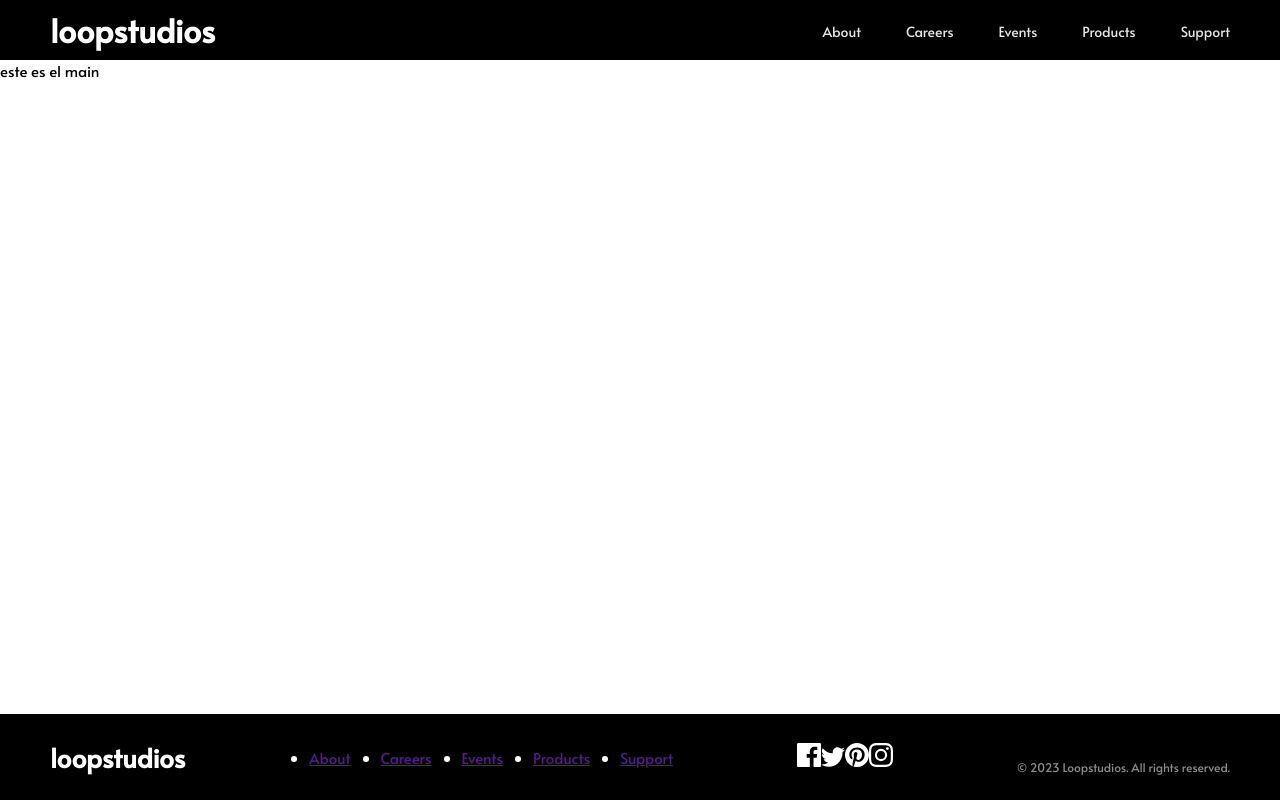
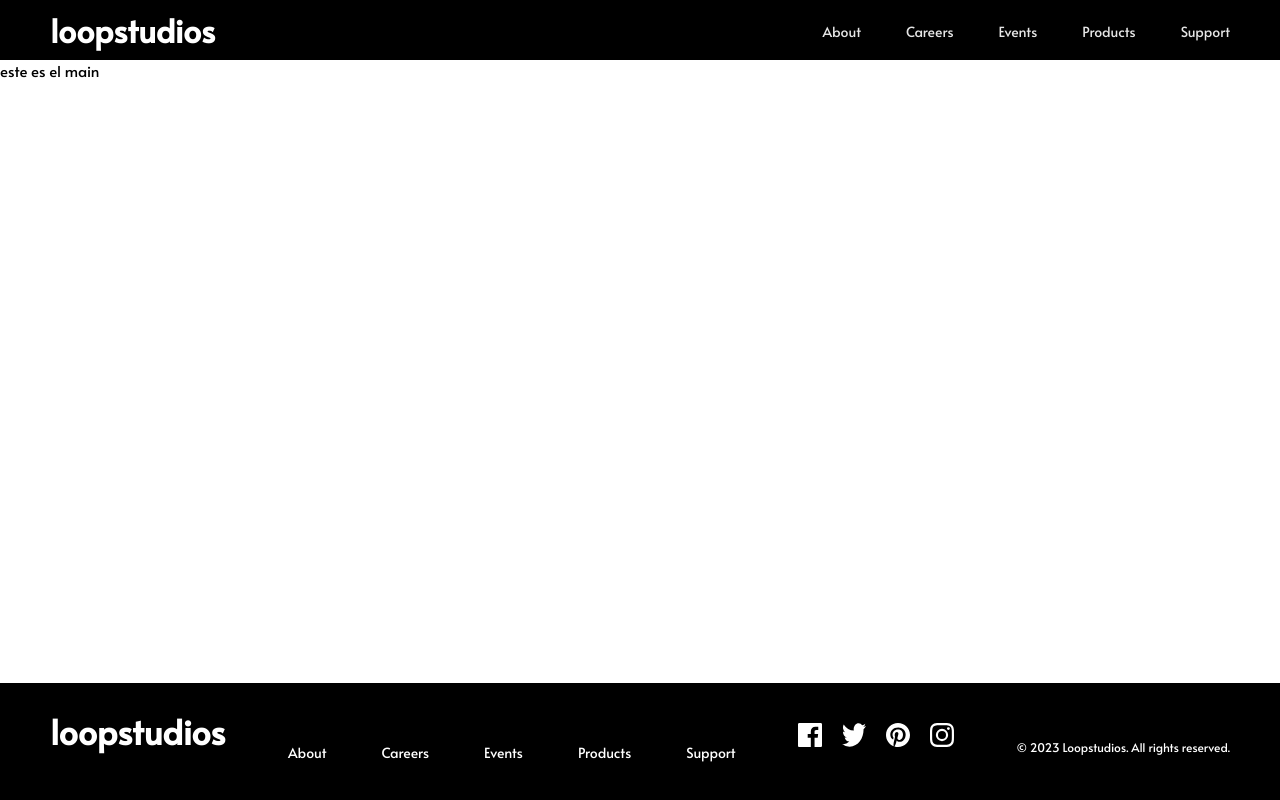
Before and after one commit to Hiceklent/Loop-Studios-LandingPage, a React (Vite) app: page / in a window 1280 px wide. Built offline with nearby package versions, Linux system fonts and the light colour scheme.

Commit message:
💄 [CHANGES] Cambios-de-estilo

```diff
--- a/src/components/common/footer/Footer.scss
+++ b/src/components/common/footer/Footer.scss
@@ -4,17 +4,21 @@
 
 Footer {
   display: flex;
-  /*justify-content: space-between;*/
+  justify-content: space-between;
+  align-items: center;
   background-color: $primary-color;
   color: $-white;
-  padding: 20px 0;
+  padding: 20px 50px;
 
   .logo {
     font-size: 34px;
     font-weight: bold;
+    color: $-white;
+    margin-bottom: 20px;
   }
 
-  .nav {
+  .footer-nav {
+    margin-top: 20px;
     ul {
       list-style: none;
       display: flex;
@@ -22,13 +26,17 @@ Footer {
       margin: 0;
 
       li {
-        margin-left: 15px;
+        margin-left: 25px;
+
+        &:first-child {
+          margin-left: 0;
+        }
 
         a {
           text-decoration: none;
-          color: $primary-color;
+          color: $-white;
           font-size: 14px;
-
+          transition: color 0.3s;
           @include hover-effect($-white);
 
         }
@@ -37,79 +45,93 @@ Footer {
   }
 }
 
-.footer-social {
-  ul {
-    list-style: none;
+.footer-right {
+  display: flex;
+  flex-direction: column;
+  align-items: center;
+
+  .social-icons {
     display: flex;
     gap: 15px;
-    padding: 0;
-    margin: 0;
+    margin-bottom: 10px;
 
     li {
-      @include hover-effect($-white);
+      list-style: none;
+
       a {
         display: inline-block;
 
+        img {
+          width: 24px;
+          height: 24px;
+          transition: filter 0.3s;
 
+          @include hover-effect($-white);
+        }
       }
     }
   }
 }
 
-
 .footer-bottom {
-  margin-top: 20px;
+  /*margin-top: 20px;*/
   font-size: 12px;
+  /*text-align: right;*/
+  color: $-white;
+  margin-top: 10px;
 }
 
 @media (max-width: 768px) {
   footer {
-    flex-direction: row;
+    flex-direction: column;
+    align-items: center;
 
-    .logo {
+    /*.logo {
       margin-bottom: 10px;
-    }
+    }*/
 
-    nav ul {
-      /*flex-direction: space-between;*/
+    .footer-nav ul {
+      margin-top: 0;
+      /*flex-direction: column;
       align-items: center;
-      background-color: transparent;
-      display: none;
-      white-space: nowrap;
 
       li {
-        margin: 5px 10px;
+        margin: 5px 0;
+      }*/
     }
   }
 
-  }
+  .footer-right {
+    /*margin-top: 10px;*/
+    align-items: center;
   }
 
-@media (min-width: 767px) and (max-width: 1440px) {
+ /*.footer-bottom {
+    margin-top: 15px;
+    text-align: center;
+  }*/
+}
+
+@media (min-width: 768px) and (max-width: 1440px) {
   footer {
-    flex-direction: row;
+    /*flex-direction: row;
     justify-content: space-between;
-    align-items: center;
+    align-items: center;*/
     padding: 25px 50px;
 
-    .logo {
+    /*.logo {
       font-size: $font-size-logo;
       margin-bottom: 0;
+      font-size: 34px;
+    }*/
+
+    .footer-nav ul {
+      gap: 30px;
+
     }
 
-    nav {
-      display: flex;
-      align-items: center;
-
-      ul {
-        display: flex;
-        flex-direction: row;
-        gap: 30px;
-        position: static;
-        background: none;
-        padding: 0;
-        width: auto;
+    .footer-right .social-icons {
+      gap: 20px;
     }
   }
 }
-}
--- a/src/components/common/footer/footer.jsx
+++ b/src/components/common/footer/footer.jsx
@@ -8,22 +8,22 @@ const Footer = () => {
   return (
     <footer>
       <div className="logo">loopstudios</div>
-      <nav>
+      <nav className="footer-nav">
         <ul>
-          <li><a href="">About</a></li>
-          <li><a href="">Careers</a></li>
-          <li><a href="">Events</a></li>
-          <li><a href="">Products</a></li>
-          <li><a href="">Support</a></li>
+          <li><a href="#">About</a></li>
+          <li><a href="#">Careers</a></li>
+          <li><a href="#">Events</a></li>
+          <li><a href="#">Products</a></li>
+          <li><a href="#">Support</a></li>
         </ul>
       </nav>
-      <div className="footer-social">
-        <div className="social-icons">
-          <img src='/src/assets/icons/icon-facebook.svg' alt="Facebook" />
-          <img src={TwitterIcon} alt="Twitter" />
-          <img src={PinterestIcon} alt="Pinterest" />
-          <img src={InstagramIcon} alt="Instagram" />
-        </div>
+      <div className="footer-right">
+        <ul className="social-icons">
+          <li><a href="#"><img src={FacebookIcon} alt="Facebook" /></a></li>
+          <li><a href="#"><img src={TwitterIcon} alt="Twitter" /></a></li>
+          <li><a href="#"><img src={PinterestIcon} alt="Pinterest" /></a></li>
+          <li><a href="#"><img src={InstagramIcon} alt="Instagram" /></a></li>
+        </ul>
       </div>
       <p className="footer-bottom"> &copy; 2023 Loopstudios. All rights reserved.</p>
     </footer>
```
Lines whose indentation alone changed are shown as unchanged.
